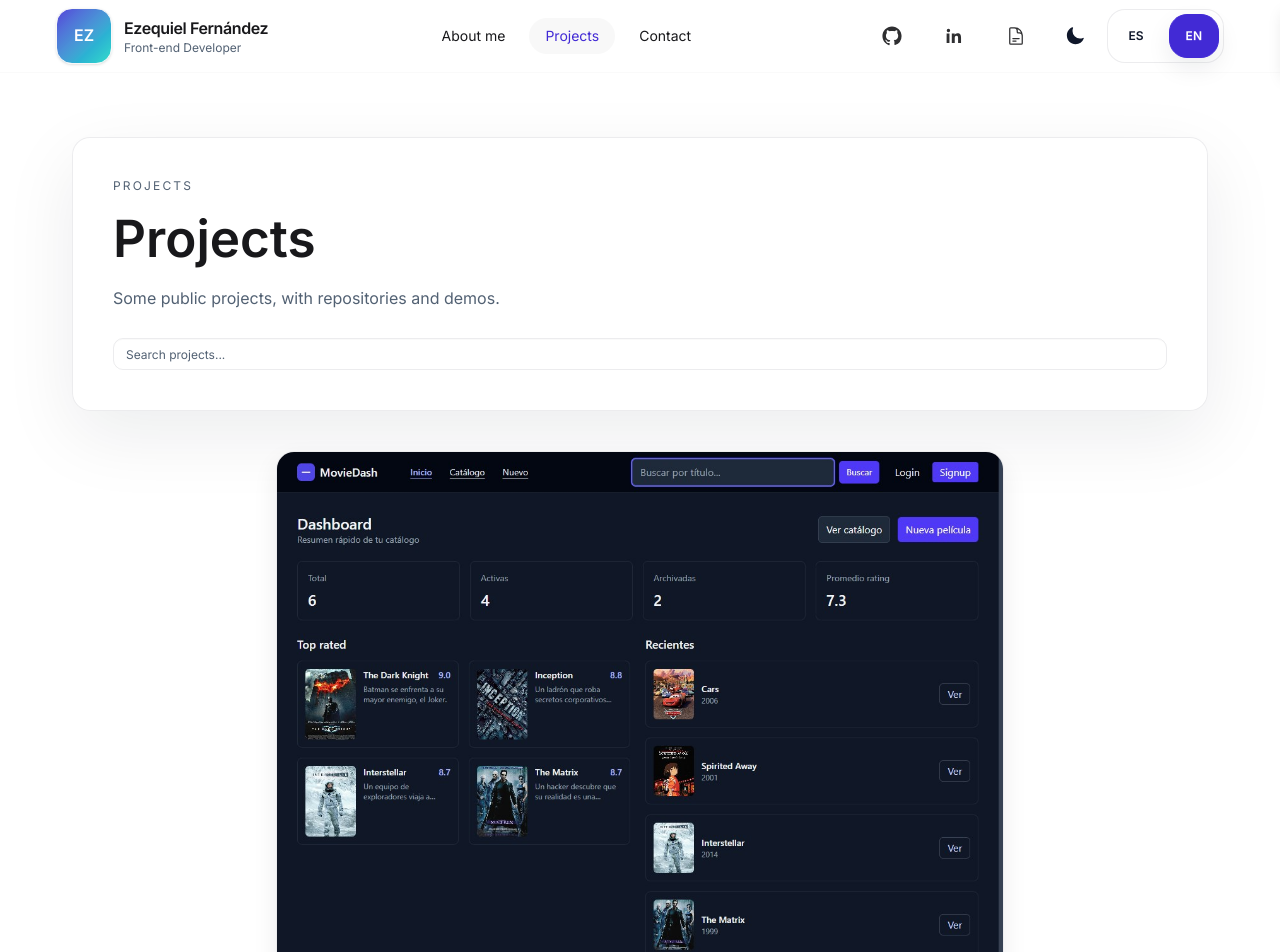
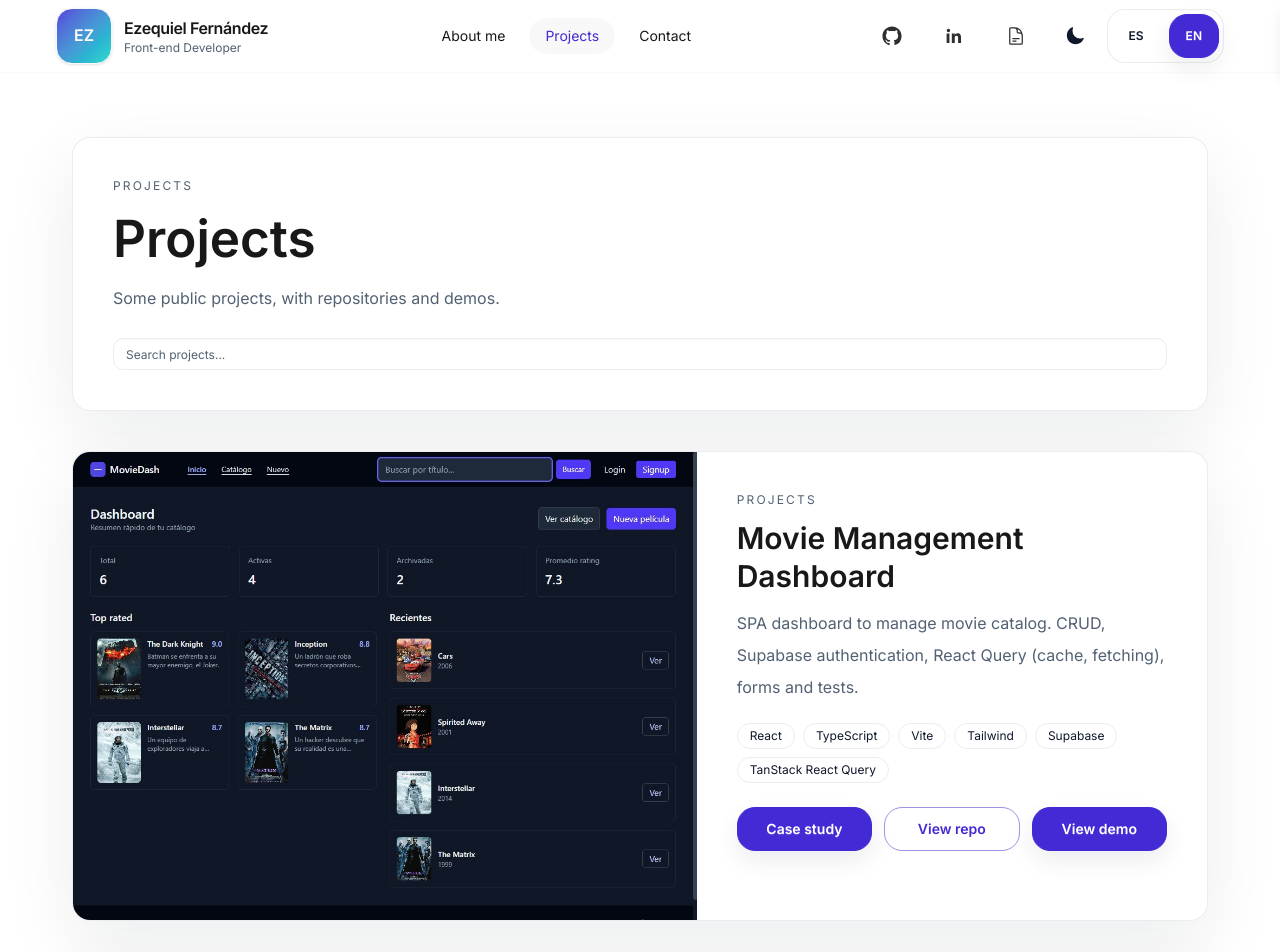
Before and after one commit to ezefernandezyf/my-portfolio, a React (Vite) app: page /projects in a window 1280 px wide. Shown: the top 952 px of the page. Built offline with nearby package versions, Linux system fonts and the light colour scheme; no server answers.

Commit message:
feat: enhance ProjectsPage with detailed project display and links to case studies, repos, and demos

```diff
--- a/src/pages/ProjectsPage.tsx
+++ b/src/pages/ProjectsPage.tsx
@@ -1,5 +1,6 @@
 import { useMemo, useState } from 'react';
-import { MetaTags, ProjectCard } from '../components';
+import { Link } from 'react-router-dom';
+import { MetaTags } from '../components';
 import { projects } from '../data/projects';
 import { useTranslation } from 'react-i18next';
 
@@ -21,6 +22,8 @@ export const ProjectsPage = (): React.JSX.Element => {
       return matchesQuery;
     });
   }, [query, t]);
+
+  const visibleProjects = filtered.slice(0, visibleCount);
 
   return (
     <>
@@ -52,11 +55,71 @@ export const ProjectsPage = (): React.JSX.Element => {
             </div>
           </header>
 
-          <section className="grid gap-6 grid-cols-1 sm:grid-cols-[repeat(auto-fit,minmax(18rem,22rem))] sm:justify-center">
-            {filtered.slice(0, visibleCount).map((p) => (
-              <ProjectCard key={p.id} {...p} image={p.images?.[0]} />
-            ))}
-          </section>
+          {visibleProjects.map((project) => (
+            <section key={project.id} className="section-shell overflow-hidden border border-primary/20 bg-base-100">
+              <div className="grid gap-0 md:grid-cols-[1.1fr_0.9fr]">
+                <div className="bg-base-200">
+                  <img
+                    src={project.images?.[0]}
+                    alt={`${t(project.nameKey)} preview`}
+                    className="h-full w-full object-cover"
+                    loading="lazy"
+                  />
+                </div>
+
+                <div className="p-6 md:p-8">
+                  <p className="text-xs font-medium uppercase tracking-[0.18em] text-muted">
+                    {t('meta.title')}
+                  </p>
+                  <h2 className="mt-3 text-2xl md:text-3xl font-semibold leading-tight wrap-break-word">
+                    {t(project.nameKey)}
+                  </h2>
+                  <p className="mt-3 text-sm md:text-base leading-7 text-muted wrap-break-word">
+                    {t(project.shortKey)}
+                  </p>
+
+                  <div className="mt-5 flex flex-wrap gap-2">
+                    {(project.tech ?? []).slice(0, 6).map((tech) => (
+                      <span key={tech} className="chip chip-outline">
+                        {tech}
+                      </span>
+                    ))}
+                  </div>
+
+                  <div className="mt-6 grid grid-cols-3 gap-2 sm:gap-3">
+                    <Link
+                      to={`/projects/${project.id}`}
+                      className="btn btn-primary btn-minimal w-full min-w-0 whitespace-nowrap text-center text-[0.72rem] sm:text-sm"
+                    >
+                      {t('links.caseStudy')}
+                    </Link>
+                    {project.repo && (
+                      <a
+                        href={project.repo}
+                        target="_blank"
+                        rel="noopener noreferrer"
+                        className="btn btn-outline btn-minimal w-full min-w-0 whitespace-nowrap text-center text-[0.72rem] sm:text-sm"
+                        aria-label={`${t('links.repo')} ${t(project.nameKey)}`}
+                      >
+                        {t('links.repo')}
+                      </a>
+                    )}
+                    {project.demo && (
+                      <a
+                        href={project.demo}
+                        target="_blank"
+                        rel="noopener noreferrer"
+                        className="btn btn-primary btn-minimal w-full min-w-0 whitespace-nowrap text-center text-[0.72rem] sm:text-sm"
+                        aria-label={`${t('links.demo')} ${t(project.nameKey)}`}
+                      >
+                        {t('links.demo')}
+                      </a>
+                    )}
+                  </div>
+                </div>
+              </div>
+            </section>
+          ))}
 
           {visibleCount < filtered.length && (
             <div className="mt-6 text-center">
```
Also changed, not shown: 1 other file (tests, documents, lock files or other folders).
